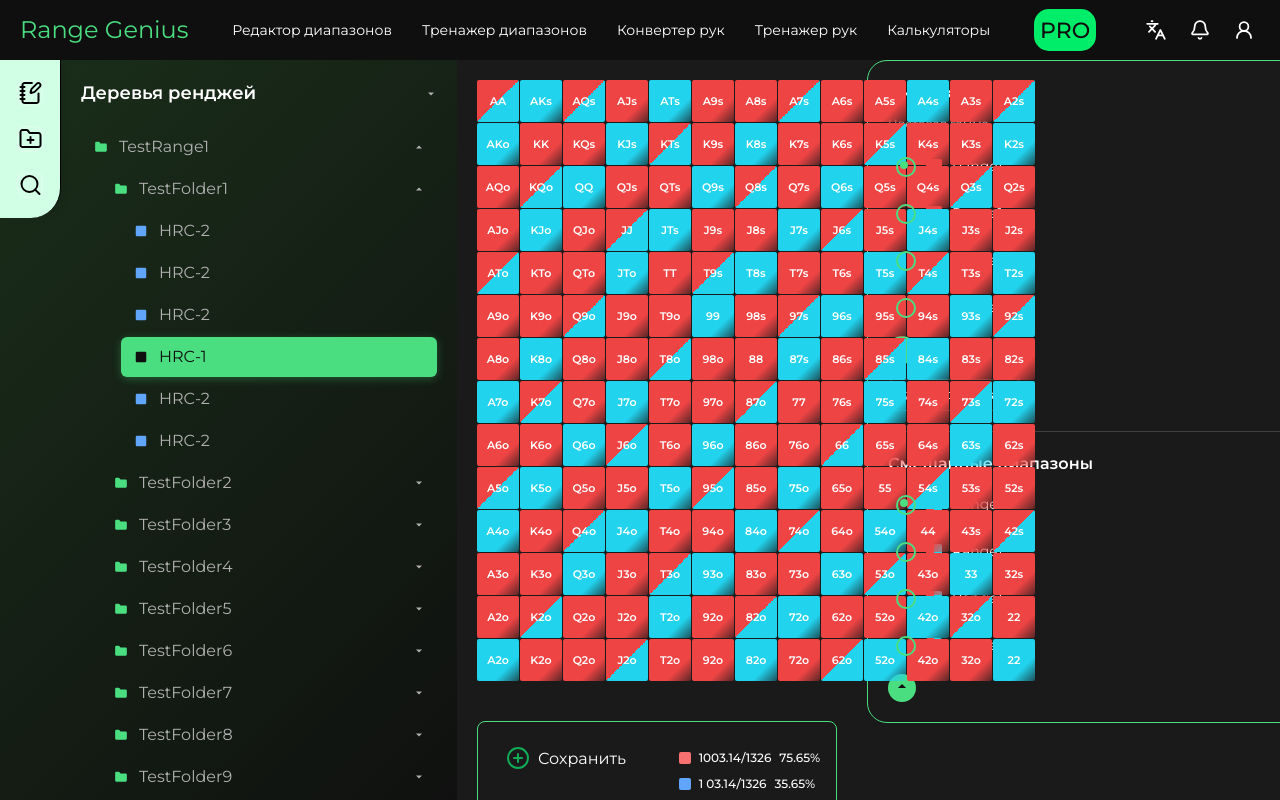
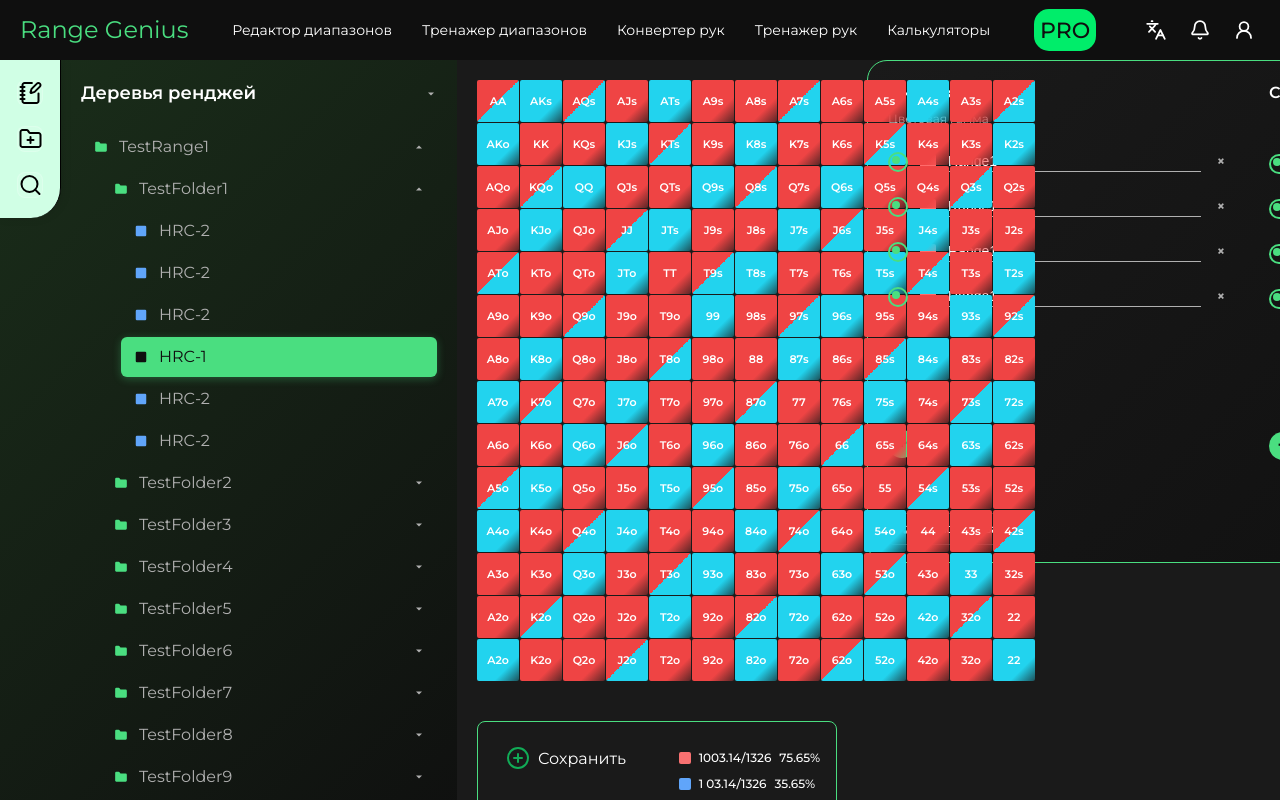
Before and after one commit to tRy-HaRd-tgn/RangeGenius, an Angular app: page / in a window 1280 px wide. Built offline with nearby package versions, Linux system fonts and the light colour scheme.

Commit message:
fix: some styles fixes

```diff
--- a/src/app/app.html
+++ b/src/app/app.html
@@ -6,8 +6,10 @@
   <!-- Main Content -->
   <div class="main-content">
     <app-left-sidebar></app-left-sidebar>
+   <div class="content-container">
     <app-center-content></app-center-content>
     <app-right-panels></app-right-panels>
+   </div>
   </div>
 </div>
 
--- a/src/app/app.scss
+++ b/src/app/app.scss
@@ -55,3 +55,9 @@ body {
   overflow: hidden;
   width: 100%;
 }
+
+.content-container{
+  display: flex;
+  justify-content: space-evenly;
+  width: 100%;
+}
--- a/src/app/components/right-panels/right-panels.component.html
+++ b/src/app/components/right-panels/right-panels.component.html
@@ -6,54 +6,31 @@
     <div class="range-list">
       <div class="range-item">
         <div class="range-radio selected"></div>
-        <div class="range-color red"></div>
-        <span class="range-name">Range1</span>
-        <div class="range-remove">
-          <svg width="12" height="12" viewBox="0 0 24 24" fill="currentColor">
-            <line x1="18" y1="6" x2="6" y2="18"/>
-            <line x1="6" y1="6" x2="18" y2="18"/>
-          </svg>
-        </div>
+        <div class="range-color salmon"></div>
+        <input type="text" class="range-name-input" placeholder="Range1" value="Range1">
+        <div class="range-remove">×</div>
       </div>
       <div class="range-item">
-        <div class="range-radio"></div>
-        <div class="range-color red"></div>
-        <span class="range-name">Range1</span>
-        <div class="range-remove">
-          <svg width="12" height="12" viewBox="0 0 24 24" fill="currentColor">
-            <line x1="18" y1="6" x2="6" y2="18"/>
-            <line x1="6" y1="6" x2="18" y2="18"/>
-          </svg>
-        </div>
+        <div class="range-radio selected"></div>
+        <div class="range-color salmon"></div>
+        <input type="text" class="range-name-input" placeholder="Range1" value="Range1">
+        <div class="range-remove">×</div>
       </div>
       <div class="range-item">
-        <div class="range-radio"></div>
-        <div class="range-color red"></div>
-        <span class="range-name">Range1</span>
-        <div class="range-remove">
-          <svg width="12" height="12" viewBox="0 0 24 24" fill="currentColor">
-            <line x1="18" y1="6" x2="6" y2="18"/>
-            <line x1="6" y1="6" x2="18" y2="18"/>
-          </svg>
-        </div>
+        <div class="range-radio selected"></div>
+        <div class="range-color salmon"></div>
+        <input type="text" class="range-name-input" placeholder="Range1" value="Range1">
+        <div class="range-remove">×</div>
       </div>
       <div class="range-item">
-        <div class="range-radio"></div>
-        <div class="range-color red"></div>
-        <span class="range-name">Range1</span>
-        <div class="range-remove">
-          <svg width="12" height="12" viewBox="0 0 24 24" fill="currentColor">
-            <line x1="18" y1="6" x2="6" y2="18"/>
-            <line x1="6" y1="6" x2="18" y2="18"/>
-          </svg>
-        </div>
+        <div class="range-radio selected"></div>
+        <div class="range-color salmon"></div>
+        <input type="text" class="range-name-input" placeholder="Range1" value="Range1">
+        <div class="range-remove">×</div>
       </div>
     </div>
     <div class="add-button">
-      <svg width="14" height="14" viewBox="0 0 24 24" fill="currentColor">
-        <path d="M12 5v14"/>
-        <path d="m5 12 7-7 7 7"/>
-      </svg>
+      <span>+</span>
     </div>
     <button class="import-button">
       <div class="import-icon">
@@ -69,57 +46,34 @@
 
   <div class="panel">
     <div class="panel-title">Смешанные диапазоны</div>
-    <div class="range-list">
+    <div class="range-list" style="margin-top: 40px;">
       <div class="range-item">
         <div class="range-radio selected"></div>
         <div class="range-color mixed"></div>
-        <span class="range-name">Range1</span>
-        <div class="range-remove">
-          <svg width="12" height="12" viewBox="0 0 24 24" fill="currentColor">
-            <line x1="18" y1="6" x2="6" y2="18"/>
-            <line x1="6" y1="6" x2="18" y2="18"/>
-          </svg>
-        </div>
+        <input type="text" class="range-name-input" placeholder="Range1" value="Range1">
+        <div class="range-remove">×</div>
       </div>
       <div class="range-item">
-        <div class="range-radio"></div>
+        <div class="range-radio selected"></div>
         <div class="range-color mixed"></div>
-        <span class="range-name">Range1</span>
-        <div class="range-remove">
-          <svg width="12" height="12" viewBox="0 0 24 24" fill="currentColor">
-            <line x1="18" y1="6" x2="6" y2="18"/>
-            <line x1="6" y1="6" x2="18" y2="18"/>
-          </svg>
-        </div>
+        <input type="text" class="range-name-input" placeholder="Range1" value="Range1">
+        <div class="range-remove">×</div>
       </div>
       <div class="range-item">
-        <div class="range-radio"></div>
+        <div class="range-radio selected"></div>
         <div class="range-color mixed"></div>
-        <span class="range-name">Range1</span>
-        <div class="range-remove">
-          <svg width="12" height="12" viewBox="0 0 24 24" fill="currentColor">
-            <line x1="18" y1="6" x2="6" y2="18"/>
-            <line x1="6" y1="6" x2="18" y2="18"/>
-          </svg>
-        </div>
+        <input type="text" class="range-name-input" placeholder="Range1" value="Range1">
+        <div class="range-remove">×</div>
       </div>
       <div class="range-item">
-        <div class="range-radio"></div>
+        <div class="range-radio selected"></div>
         <div class="range-color mixed"></div>
-        <span class="range-name">Range1</span>
-        <div class="range-remove">
-          <svg width="12" height="12" viewBox="0 0 24 24" fill="currentColor">
-            <line x1="18" y1="6" x2="6" y2="18"/>
-            <line x1="6" y1="6" x2="18" y2="18"/>
-          </svg>
-        </div>
+        <input type="text" class="range-name-input" placeholder="Range1" value="Range1">
+        <div class="range-remove">×</div>
       </div>
     </div>
     <div class="add-button">
-      <svg width="14" height="14" viewBox="0 0 24 24" fill="currentColor">
-        <path d="M12 5v14"/>
-        <path d="m5 12 7-7 7 7"/>
-      </svg>
+      <span>+</span>
     </div>
   </div>
 </div>
--- a/src/app/components/right-panels/right-panels.component.scss
+++ b/src/app/components/right-panels/right-panels.component.scss
@@ -9,25 +9,26 @@
   --accent-red: #ef4444;
   --accent-blue: #60a5fa;
   --accent-cyan: #22d3ee;
+  --salmon-color: #ff6b6b;
   --light-green-border: #4ade80;
   font-family: 'Montserrat', sans-serif;
 }
 
 .right-panels {
   margin-left: 10px;
-  width: 762px;
+  min-width: 762px;
+
   display: flex;
-  flex-direction: column;
-  background: rgba(27, 27, 27, 0.2);
+  height:501px;
+  background: linear-gradient(135deg, #1a1a1a 0%, #0f0f0f 100%);
   border: 1px solid var(--light-green-border);
   border-radius: 20px;
-
 }
 
 .panel {
   flex: 1;
   padding: 20px;
-  border-bottom: 1px solid var(--border-color);
+
 
   &:last-child {
     border-bottom: none;
@@ -37,7 +38,7 @@
 .panel-title {
   font-size: 16px;
   font-weight: 600;
-  margin-bottom: 10px;
+  margin-bottom: 5px;
   color: var(--text-primary);
 }
 
@@ -50,15 +51,15 @@
 .range-list {
   display: flex;
   flex-direction: column;
-  gap: 10px;
+  height: 60%;
+  gap: 8px;
 }
 
 .range-item {
   display: flex;
   align-items: center;
-  gap: 10px;
-  padding: 8px;
-  border-radius: 4px;
+  gap: 12px;
+  padding: 8px 0;
   transition: background-color 0.2s;
 
   &:hover {
@@ -74,6 +75,7 @@
   position: relative;
   cursor: pointer;
   transition: all 0.2s;
+  flex-shrink: 0;
 
   &:hover {
     border-color: var(--text-primary);
@@ -95,39 +97,52 @@
   width: 16px;
   height: 16px;
   border-radius: 2px;
+  flex-shrink: 0;
 
-  &.red {
-    background-color: var(--accent-red);
+  &.salmon {
+    background-color: var(--salmon-color);
   }
 
   &.mixed {
-    background: linear-gradient(to right, var(--accent-red) 50%, var(--accent-cyan) 50%);
+    background: linear-gradient(to right, var(--salmon-color) 50%, var(--accent-cyan) 50%);
   }
 }
 
-.range-name {
+.range-name-input {
   flex: 1;
   font-size: 14px;
   color: var(--text-primary);
+  background: transparent;
+  border: none;
+  border-bottom: 1px solid var(--text-secondary);
+  padding: 2px 0;
+  outline: none;
+  transition: border-color 0.2s;
+
+  &:focus {
+    border-bottom-color: var(--accent-green);
+  }
+
+  &::placeholder {
+    color: var(--text-secondary);
+  }
 }
 
 .range-remove {
   width: 16px;
   height: 16px;
-  background-color: var(--dark-bg);
-  border-radius: 4px;
   cursor: pointer;
   display: flex;
   align-items: center;
   justify-content: center;
   color: var(--text-secondary);
   transition: all 0.2s;
-  border: 1px solid var(--border-color);
+  font-size: 14px;
+  font-weight: bold;
+  flex-shrink: 0;
 
   &:hover {
-    background-color: var(--accent-red);
-    color: white;
-    border-color: var(--accent-red);
+    color: var(--accent-red);
   }
 }
 
@@ -143,6 +158,8 @@
   margin-top: 10px;
   color: var(--darker-bg);
   transition: all 0.2s;
+  font-size: 18px;
+  font-weight: bold;
 
   &:hover {
     background-color: #22c55e;
@@ -161,9 +178,9 @@
   border-radius: 6px;
   cursor: pointer;
   font-size: 12px;
-  margin-top: 15px;
+
   transition: all 0.2s;
-
+  margin-top: 55px;
   &:hover {
     background-color: var(--border-color);
     border-color: var(--accent-green);
```
